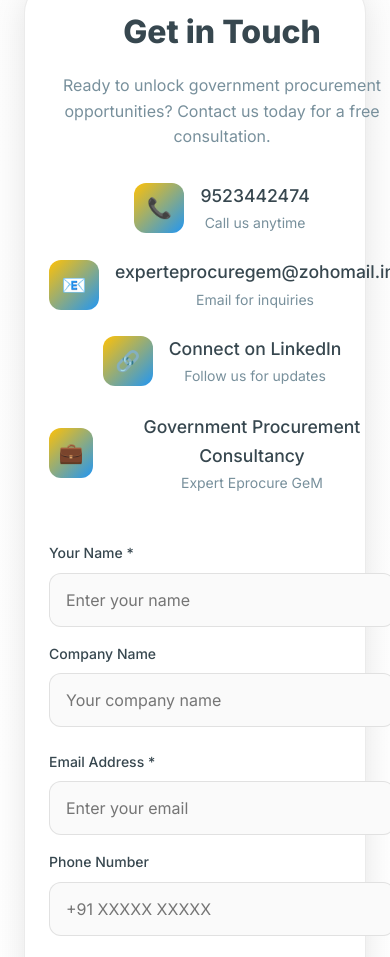
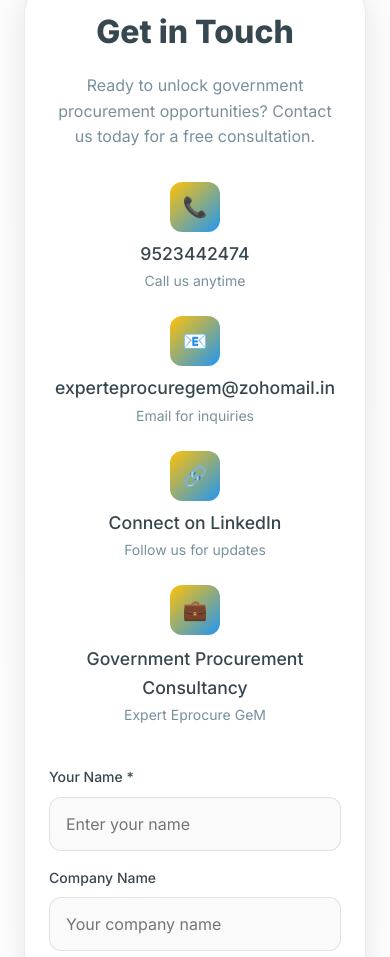
Before and after one commit to amanyty/expert-eprocure-gem, a plain HTML site: page index.html in a window 390 px wide. Shown: the part 7258-8215 px from the top of the page. Drawn offline with Linux system fonts and the light colour scheme.

Commit message:
Fix mobile contact section alignment and overflow

```diff
--- a/index.html
+++ b/index.html
@@ -932,16 +932,36 @@
 
             .contact-wrapper {
                 grid-template-columns: 1fr;
-                padding: 2rem;
-                gap: 3rem;
+                padding: 1.5rem;
+                gap: 2.5rem;
             }
 
             .contact-info {
                 text-align: center;
+                width: 100%;
+            }
+
+            .contact-item {
+                flex-direction: column;
+                text-align: center;
+                width: 100%;
+                gap: 0.5rem;
             }
 
             .contact-details {
                 align-items: center;
+                width: 100%;
+            }
+
+            .contact-form {
+                width: 100%;
+            }
+
+            .form-group input,
+            .form-group select,
+            .form-group textarea {
+                width: 100%;
+                box-sizing: border-box;
             }
 
             .footer-content {
```
